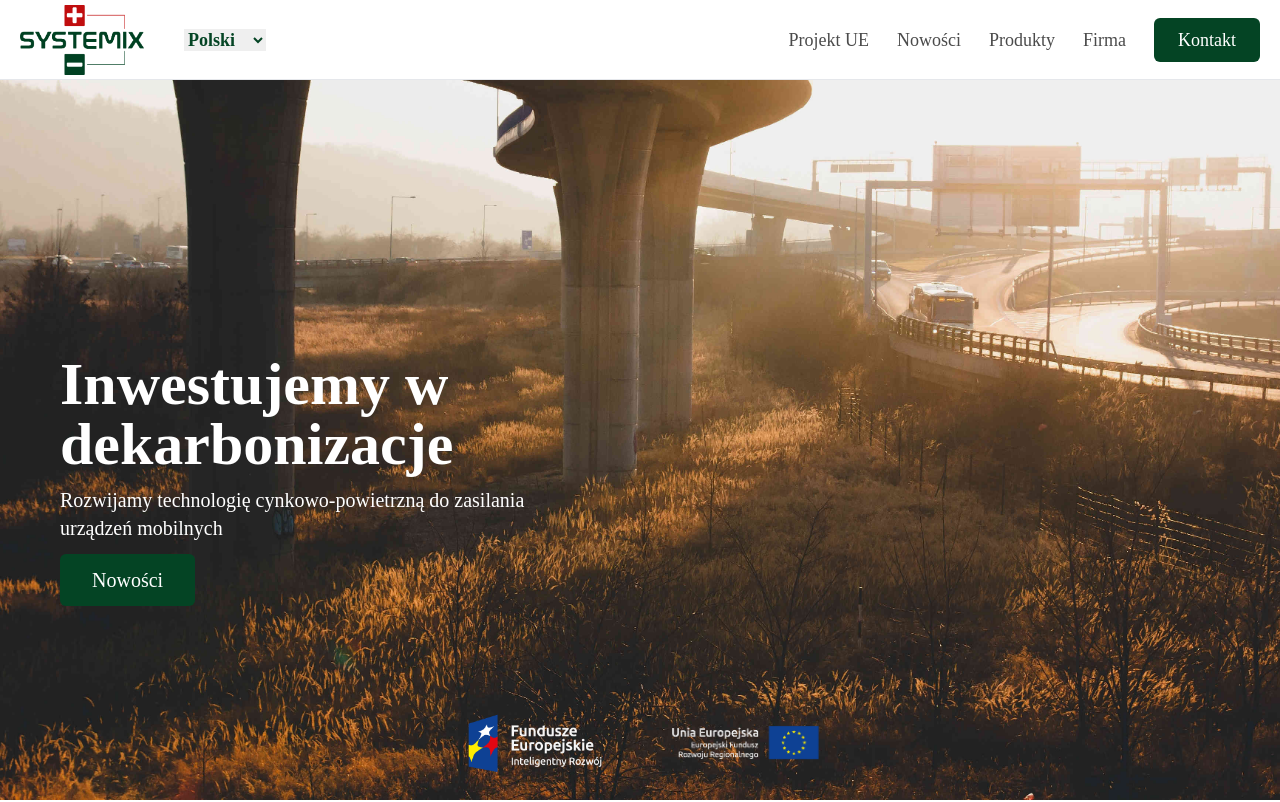
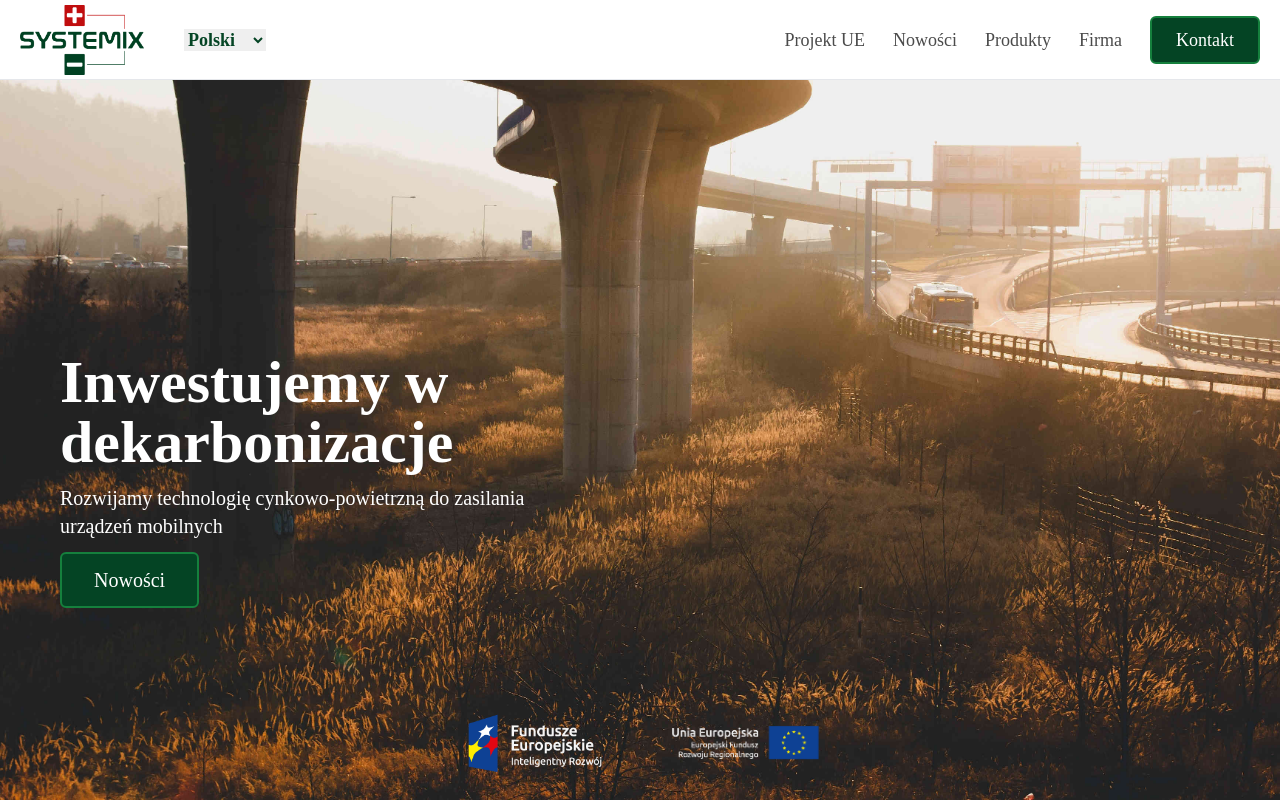
Before and after one commit to KamilTomczykDev/systemix.com.pl-v2, a React (Vite) app: page / in a window 1280 px wide. Shown: the top 802 px of the page. Built offline with nearby package versions, Linux system fonts and the light colour scheme.

Commit message:
Space added in language data and button outline added

```diff
--- a/src/components/sections/Header.jsx
+++ b/src/components/sections/Header.jsx
@@ -14,8 +14,7 @@ import { useEffect, useState } from "react";
 
 function Header() {
   const [slideNum, setSlideNum] = useState(0);
-  // const images = [bgImage, bgImage2, bgImage3, bgImage4];
-  // console.log(images);
+
   useEffect(
     function () {
       const timer = setInterval(function () {
@@ -38,6 +37,7 @@ function Header() {
   const { ref, inView } = useInView({
     threshold: 0.1,
   });
+
   return (
     <div ref={ref} className="h-screen w-full">
       <img
@@ -70,7 +70,7 @@ function Header() {
           slideNum === 4 ? "" : "opacity-0"
         } object-cover`}
       />
-      <div className="max-w-main absolute left-[50%] top-[50%] w-full translate-x-[-50%] translate-y-[-50%] ">
+      <div className="absolute left-[50%] top-[50%] w-full max-w-main translate-x-[-50%] translate-y-[-50%] ">
         <div className="relative top-[60px] flex w-full max-w-[600px] justify-center sm:left-0 sm:top-[80px] sm:translate-x-0 sm:px-10 xl:max-w-[700px]">
           <div
             className={`${
@@ -83,7 +83,7 @@ function Header() {
             <h2 className="max-w-[400px] text-white md:max-w-[500px] md:text-lg xl:text-xl">
               {side}
             </h2>
-            <button className="rounded-md border-none bg-brand-green px-6 py-2 text-white hover:bg-brand-green-secondary xl:px-8 xl:py-3 xl:text-xl">
+            <button className="rounded-md border-2 border-green-700 bg-brand-green px-6 py-2 text-white hover:bg-brand-green-secondary xl:px-8 xl:py-3 xl:text-xl">
               {button}
             </button>
           </div>
--- a/src/components/sections/Navbar.jsx
+++ b/src/components/sections/Navbar.jsx
@@ -19,7 +19,7 @@ function Navbar() {
 
   return (
     <nav className="fixed z-20 flex h-[60px] w-full items-center justify-center border-b-[1px] bg-white md:h-[80px]">
-      <div className="max-w-main flex w-full items-center justify-between px-5 text-lg">
+      <div className="flex w-full max-w-main items-center justify-between px-5 text-lg">
         <div className="flex items-center gap-4 xl:gap-10">
           <img
             src={Logo}
@@ -50,7 +50,7 @@ function Navbar() {
           </li>
           <li>
             <Link to="contact" smooth={true} duration={1000}>
-              <button className="rounded-md border-none bg-brand-green px-6 py-2 text-white hover:bg-brand-green-secondary">
+              <button className="rounded-md border-2 border-green-700 bg-brand-green px-6 py-2 text-white hover:bg-brand-green-secondary">
                 {contact}
               </button>
             </Link>
--- a/src/data/languages.js
+++ b/src/data/languages.js
@@ -15,7 +15,7 @@ const polski = {
     title: "Projekt unijny",
     topBody:
       "Zakup współfinansowany ze środków Unii Europejsiej w ramach Europejskiego Funduszu Rozwoju Regionalnego.",
-    middleTitle: "Nr.umowy:",
+    middleTitle: "Nr.umowy: ",
     bottomTitle: "Tytuł projektu: ",
     bottomBody:
       '"Wdrożenie technologii produkcji nowej grupy produktowej - baterii przemysłowych cynkowo-powietrznych o elektrolicie alkalicznym."',
```
